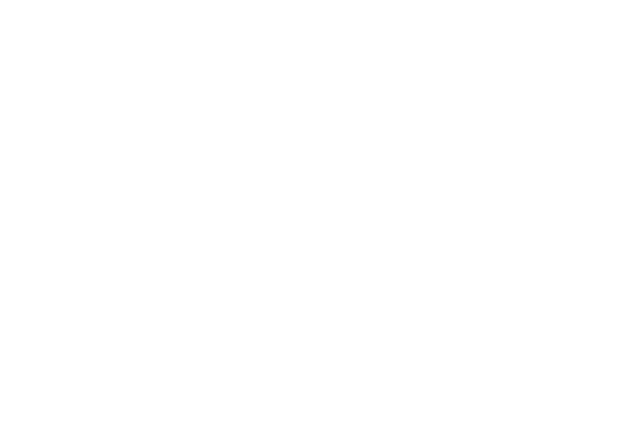
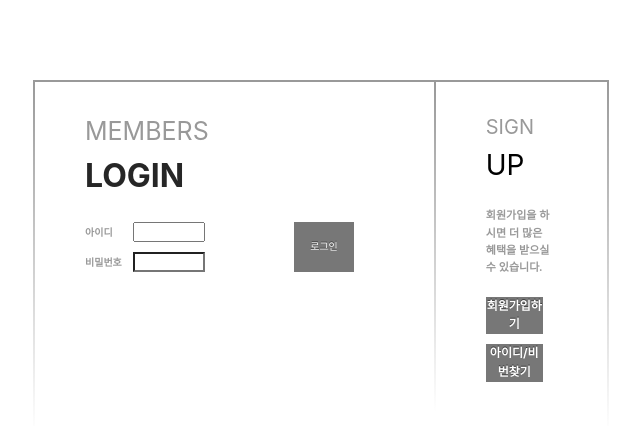
Before and after one commit to smilejakdu/snack_market_clone, a React (Create React App) app: page /login in a window 1280 px wide. Shown: the top 426 px of the page, without its empty margins (319-959 px from the left). Built offline with nearby package versions, Linux system fonts and the light colour scheme.

Commit message:
add login page

```diff
--- a/src/App.js
+++ b/src/App.js
@@ -2,6 +2,7 @@
 import { BrowserRouter as Router, Route, Switch } from "react-router-dom";
 import MainPage from "./pages/MainPage/MainPage";
 import SignupPage from "./pages/SignupPage/SignupPage";
+import LoginPage from "./pages/LoginPage/LoginPage";
 
 function App() {
   return (
@@ -9,6 +10,7 @@
       <Router>
         <Route path="/" exact="true" component={MainPage}></Route>
         <Route path="/signup" exact="true" component={SignupPage}></Route>
+        <Route path="/login" exact="true" component={LoginPage}></Route>
       </Router>
     </div>
   );
--- a/src/components/LoginForm.js
+++ b/src/components/LoginForm.js
@@ -1,5 +1,6 @@
-import React from 'react';
+import React, { useState, useCallback } from 'react';
 import styled from 'styled-components';
+import { useHistory } from "react-router-dom";
 
 const LoginFormBlock = styled.div`
   form {
@@ -34,7 +35,7 @@
   /* 어떤 폼에 들어가든 인풋 폼이 깔끔하게 나오게 100% */
   max-width: 60%;
   display: flex;
-  height: 10px;
+  height: 20px;
 `;
 
 const StyledButton = styled.button`
@@ -63,21 +64,49 @@
 `;
 
 const LoginForm = () => {
+  const history = useHistory();
+
+  const [username, setUsername] = useState('');
+  const [password, setPassword] = useState('');
+  const onChangeUsername = useCallback(e => {
+    setUsername(e.target.value);
+  });
+  const onChangePassword = useCallback(e => {
+    setPassword(e.target.value);
+  });
+
+  const onClick = () => {
+    alert("로그인에 성공했습니다.");
+    let path = '/';
+    history.push(path);
+  }
+
   return (
     <LoginFormBlock>
       <form>
         <ul>
           <li>
             <label>아이디</label>
-            <StyledInput autoComplete="username" name="username" />
+            <StyledInput
+              value={username}
+              onChange={onChangeUsername}
+              autoComplete="username"
+              name="username"
+            />
           </li>
           <li>
             <label>비밀번호</label>
-            <StyledInput autoComplete="password" name="password" />
+            <StyledInput
+              value={password}
+              onChange={onChangePassword}
+              type="password"
+              autoComplete="password"
+              name="password"
+            />
           </li>
         </ul>
         {/* <a href="#">로그인</a> */}
-        <StyledButton><a href="/">로그인</a></StyledButton>
+        <StyledButton onClick={onClick}><a>로그인</a></StyledButton>
       </form>
     </LoginFormBlock>
   );
--- a/src/components/LoginTemplate.js
+++ b/src/components/LoginTemplate.js
@@ -1,6 +1,5 @@
 import React from 'react';
 import styled from 'styled-components';
-import LoginForm from '../components/LoginForm';
 
 
 const LoginTemplateBlock = styled.div`
@@ -66,7 +65,7 @@
       #signup-content {
           margin: 20px 0;
           color: #999;
-          font-size: 13px;
+          font-size: 11px;
           font-weight: bold;
       }
     }
@@ -102,23 +101,23 @@
 `;
 
 
-const LoginTemplate = () => {
+const LoginTemplate = ( {children} ) => {
   return (
     <LoginTemplateBlock>
-      <div class="background">
-        <div class="login-range">
-          <div class="login-notice">
+      <div className="background">
+        <div className="login-range">
+          <div className="login-notice">
             <p id="login-members">MEMBERS</p>
             <p id='login-login'>LOGIN</p>
           </div>
-            <LoginForm />
+            {children}
         </div>
-        <div class="border"></div>
-        <div class="signup-range">
+        <div className="border"></div>
+        <div className="signup-range">
           <p id="signup">SIGN <strong>UP</strong></p>
           <p id="signup-content">회원가입을 하시면 더 많은<br />혜택을 받으실 수 있습니다.</p>
 
-          <div class="button">
+          <div className="button">
             <StyledButton><a herf="#">회원가입하기</a></StyledButton>
             <StyledButton><a href="#">아이디/비번찾기</a></StyledButton>
           </div>
--- /dev/null
+++ b/src/pages/LoginPage/LoginPage.js
@@ -0,0 +1,16 @@
+import React from "react";
+import LoginForm from "../../components/LoginForm";
+import LoginTemplate from "../../components/LoginTemplate";
+
+
+const LoginPage = () => {
+  return (
+    <div>
+      <LoginTemplate>
+        <LoginForm />
+      </LoginTemplate>
+    </div>
+  );
+};
+
+export default LoginPage;
```
